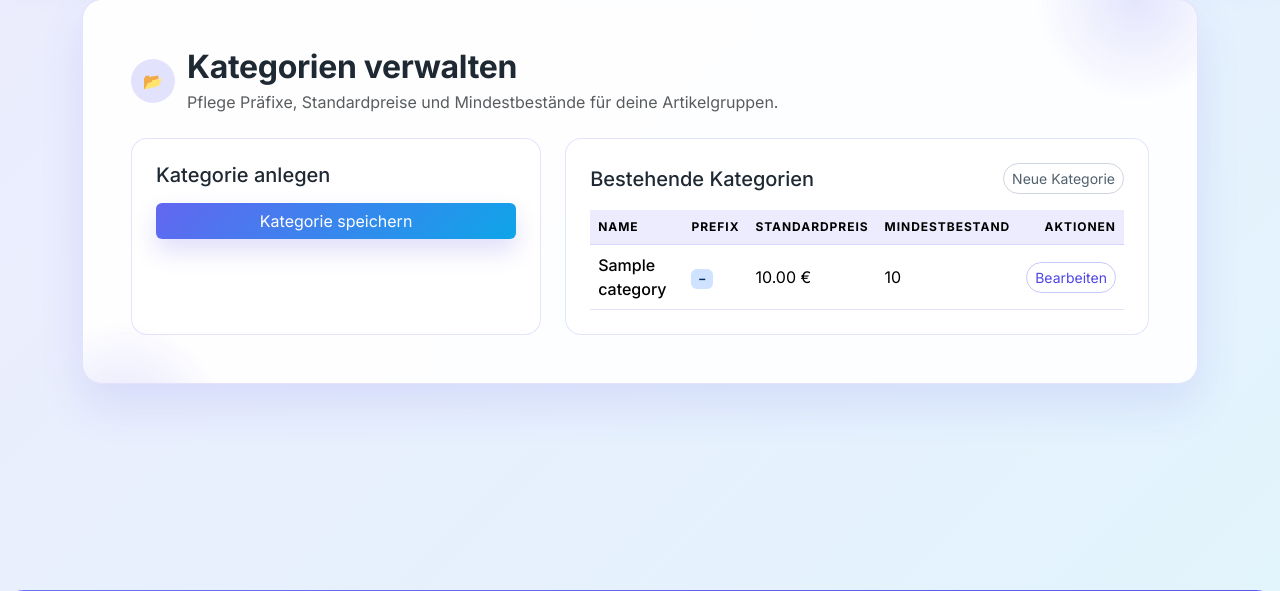
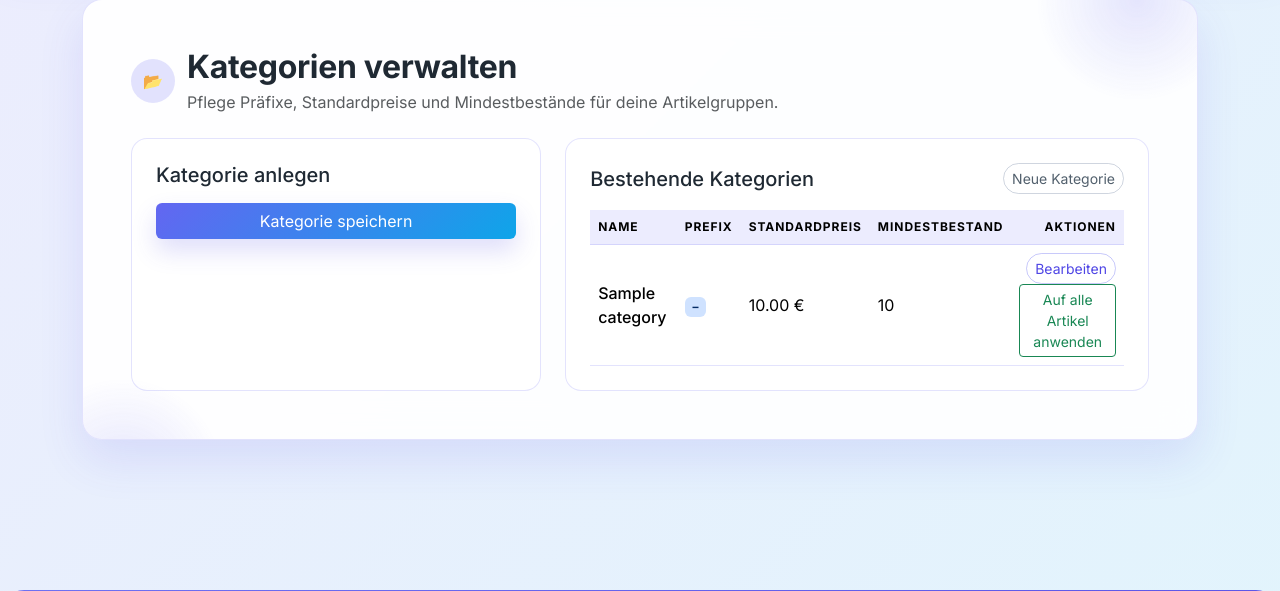
Before and after one commit to Phantomias1403/Lagerbestand, a Django app: template lagerbestand_site/core/templates/core/settings_categories.html in a window 1280 px wide. Shown: the part 122-713 px from the top of the page. Run offline with Django 5.2, Linux system fonts and the light colour scheme; the template is opened without the code that fills it: most values are stand-ins (such as "Sample title", 1, 10 or a date in 2020).

Commit message:
Update settings_categories.html

```diff
--- a/lagerbestand_site/core/templates/core/settings_categories.html
+++ b/lagerbestand_site/core/templates/core/settings_categories.html
@@ -55,6 +55,12 @@
                                 <td>{{ category.default_min_stock }}</td>
                                 <td class="text-end">
                                     <a class="btn btn-sm btn-outline-primary" href="{% url 'settings_categories' %}?pk={{ category.pk }}">Bearbeiten</a>
+                                    <form method="post" class="d-inline">
+                                        {% csrf_token %}
+                                        <input type="hidden" name="pk" value="{{ category.pk }}">
+                                        <input type="hidden" name="action" value="apply">
+                                        <button class="btn btn-sm btn-outline-success mt-2 mt-lg-0">Auf alle Artikel anwenden</button>
+                                    </form>
                                 </td>
                             </tr>
                         {% empty %}
```
